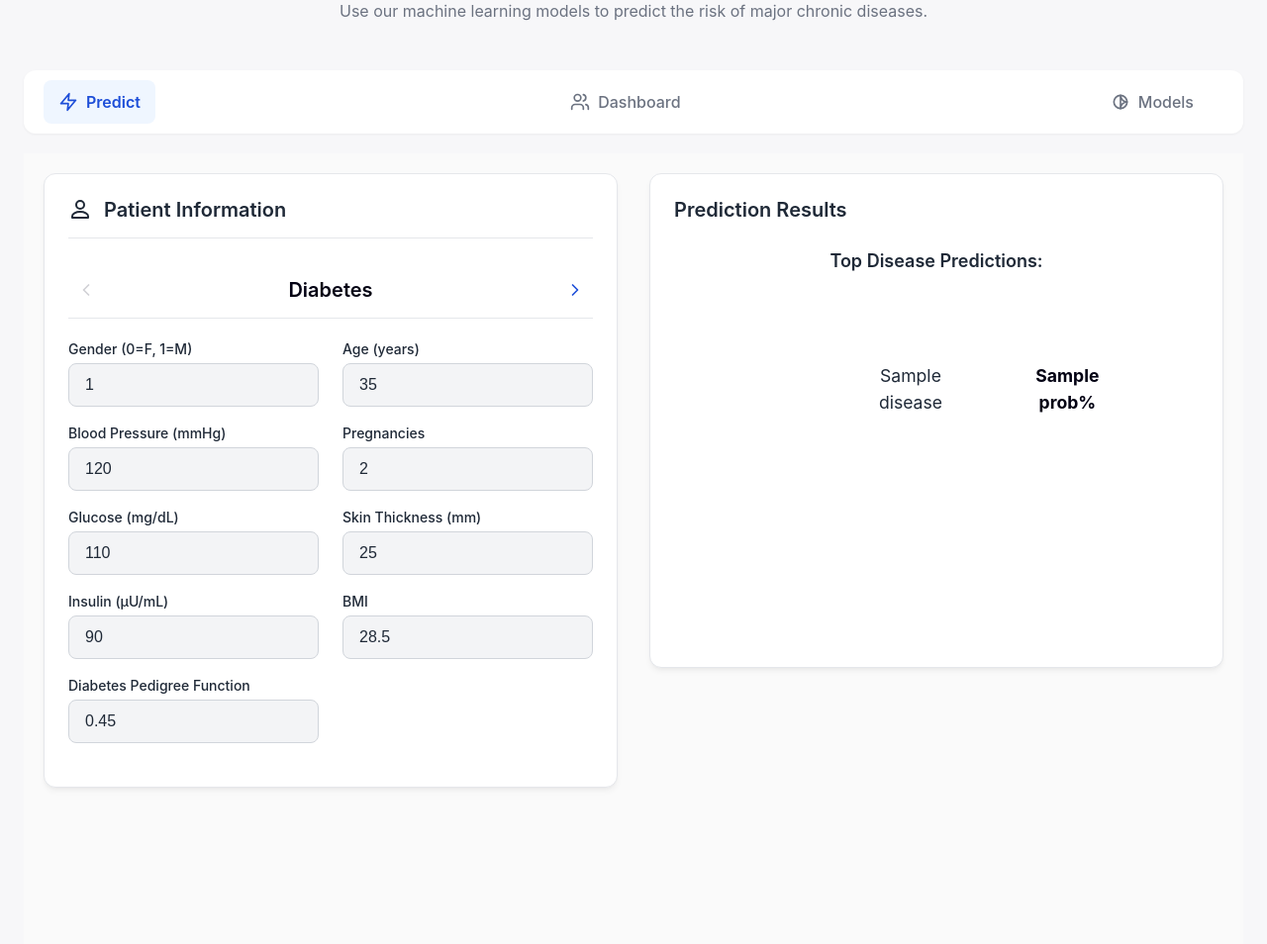
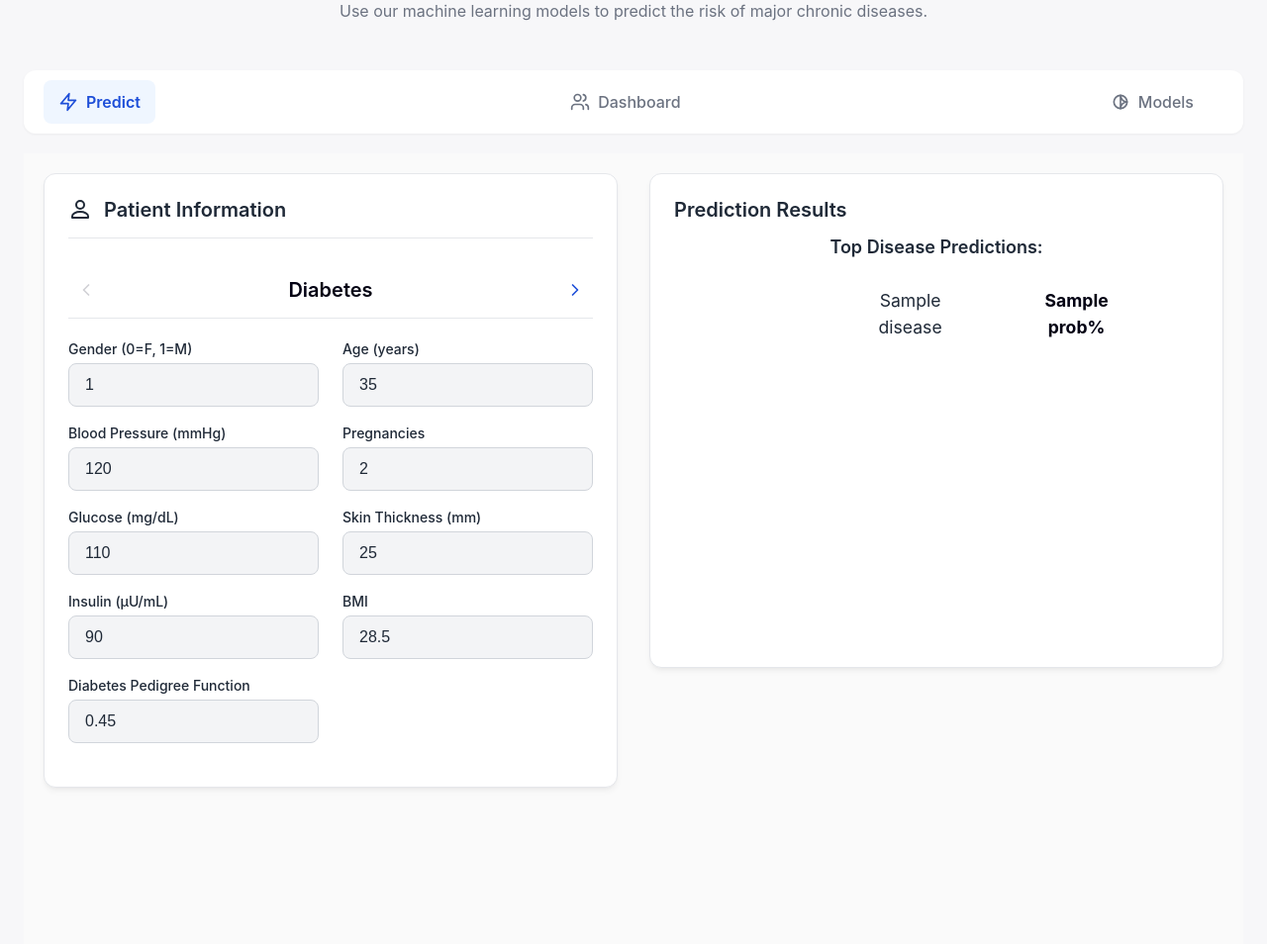
Before and after one commit to Ananya-Kundarapu/Multi-Disease-Prediction, a Flask app: template templates/index.html in a window 1280 px wide. Shown: the part 1076-2030 px from the top of the page at 99% size. Run offline with Flask 3, Linux system fonts and the light colour scheme; the template is opened without the code that fills it: most values are stand-ins (such as "Sample title", 1, 10 or a date in 2020); parts of the project's set-up code (start-up, migrations or seed data) failed here and were passed over.

Commit message:
Fixed prediction layout spacing and updated liver dataset;

```diff
--- a/static/style.css
+++ b/static/style.css
@@ -400,45 +400,40 @@ input:focus {
     display: flex;
     flex-direction: column;
     align-items: center;
-    justify-content: center;
+    justify-content: flex-start;
     text-align: center;
-    padding: 1rem;
+    padding-top: 0px;
+    padding-bottom: 4px;
+    padding-left: 0;
+    padding-right: 0;
+    margin-top: 0;
 }
 
 .prediction-results svg {
-    width: 3rem;
-    height: 3rem;
-    color: var(--border-color);
-    margin-bottom: 0.7rem;
+     width: 3rem;
+     height: 3rem;
+     color: var(--border-color);
+     margin-bottom: 0.7rem;
 }
 
 .result-title {
     font-size: 1.125rem;
     font-weight: 600;
-    margin-bottom: 0.2rem;
-}
-
-.prediction-results {
-    flex-grow: 1;
-    display: flex;
-    flex-direction: column;
-    align-items: center;
-    justify-content: flex-start;
-    text-align: center;
-    padding-top: 5px;
-    padding-bottom: 2px;
+    margin-top: 15px;
+    margin-bottom: 1px;
 }
 
 .result-list .result-item {
     display: flex;
     align-items: center;
-    padding: 0.3rem 0;
+    padding: 6px 0;
     margin: 0;
     border-bottom: 1px dashed #eee;
     font-size: 1.1rem;
 }
 
 .result-list {
+    margin-top: 1px;
     list-style: none;
     padding: 0;
     margin: 0;
@@ -450,8 +445,8 @@ input:focus {
 }
 
 .disease-icon {
-    width: 30px;
-    height: 30px;
+    width: 43px;
+    height: 43px;
     margin-right: 15px;
     flex-shrink: 0;
 }
--- a/templates/index.html
+++ b/templates/index.html
@@ -349,13 +349,13 @@
 {% for disease, prob in predictions %}
 {% set icon = "" %}
 {% if disease == "Heart Disease" %}
-                              {% set icon = '<svg class="disease-icon" xmlns="http://www.w3.org/2000/svg" width="16" height="16" viewBox="0 0 24 24" fill="red" stroke="red" stroke-width="1" stroke-linecap="round" stroke-linejoin="round"><path d="M19 14c1.49-1.46 3-3.21 3-5.5A5.5 5.5 0 0 0 16.5 3c-1.76 0-3 .5-4.5 2-1.5-1.5-2.74-2-4.5-2A5.5 5.5 0 0 0 2 8.5c0 2.3 1.5 4.05 3 5.5l7 7Z"/></svg>' %}
+  {% set icon = '<img class="disease-icon" src="https://cdn-icons-png.flaticon.com/512/8730/8730487.png" width="20" height="20" alt="Heart Disease Icon">' %}
                               {% elif disease == "Diabetes" %}
-                                  {% set icon = '<svg class="disease-icon" xmlns="http://www.w3.org/2000/svg" width="16" height="16" viewBox="0 0 24 24" fill="none" stroke="blue" stroke-width="2" stroke-linecap="round" stroke-linejoin="round"><path d="m16 2 4 4"/><path d="M20 10V6l-4-4H4a2 2 0 0 0-2 2v16a2 2 0 0 0 2 2h8"/><path d="M12.5 17.5 16 21l4-4"/><path d="m20 13-4 4-1.5-1.5"/><path d="M15 16l-1-1"/></svg>' %}
+  {% set icon = '<img class="disease-icon" src="https://cdn-icons-png.flaticon.com/512/8730/8730535.png" width="20" height="20" alt="Diabetes Icon">' %}
                               {% elif disease == "Kidney Disease" %}
-                                       {% set icon = '<svg class="disease-icon" xmlns="http://www.w3.org/2000/svg" width="16" height="16" viewBox="0 0 24 24" fill="none" stroke="green" stroke-width="2" stroke-linecap="round" stroke-linejoin="round"><path d="M20 10c0 4.42-2.8 7-5 9-2.2-2-5-4.58-5-9 0-4.42 2.8-8 5-8 2.2 0 5 3.58 5 8z"/><path d="M15 10c0 2-1 3-2.5 3S10 12 10 10"/><path d="M7 6c-1 0-2 1-2 2v8c0 1 1 2 2 2h10c1 0 2-1 2-2V8c0-1-1-2-2-2z"/></svg>' %}
+  {% set icon = '<img class="disease-icon" src="https://cdn-icons-png.flaticon.com/512/6903/6903893.png" width="20" height="20" alt="Kidney Disease Icon">' %}
                               {% elif disease == "Liver Disease" %}
-                                       {% set icon = '<svg class="disease-icon" xmlns="http://www.w3.org/2000/svg" width="16" height="16" viewBox="0 0 24 24" fill="none" stroke="orange" stroke-width="2" stroke-linecap="round" stroke-linejoin="round"><path d="M12 2a4 4 0 0 0-4 4v7c0 1.66 1.34 3 3 3h2c1.66 0 3-1.34 3-3V6a4 4 0 0 0-4-4z"/><path d="M15 13.5v7.5"/><path d="M9 13.5v7.5"/><path d="M18 15h-1"/><path d="M7 15H6"/></svg>' %}
+  {% set icon = '<img class="disease-icon" src="https://cdn-icons-png.flaticon.com/512/6903/6903962.png" width="20" height="20" alt="Liver Disease Icon">' %}
                               {% else %}
                               {% set icon = '' %}
                               {% endif %}
```
Also changed, not shown: data/liver.csv (line endings or trailing spaces), 1 other file. Lines whose indentation alone changed are shown as unchanged.
